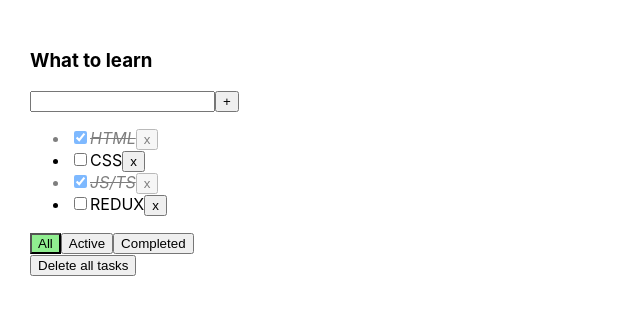
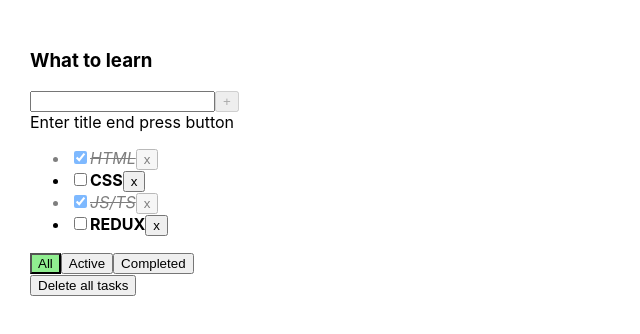
Before and after one commit to orlovaDev/todolist-01, a React (Vite) app: page / in a window 1280 px wide. Shown: the top 334 px of the page, without its empty margins (0-640 px from the left). Built offline with nearby package versions, Linux system fonts and the light colour scheme.

Commit message:
commit13

```diff
--- a/src/App.css
+++ b/src/App.css
@@ -5,6 +5,10 @@
 
 .app > div {
   margin-right: 50px;
+}
+
+.task {
+  font-weight: bold;
 }
 
 .error {
--- a/src/App.tsx
+++ b/src/App.tsx
@@ -2,6 +2,7 @@ import './App.css'
 import {TaskPropsType, TodolistItem} from "./TodolistItem.tsx";
 import {useState} from "react";
 import {v1, v4} from "uuid";
+import {getFilterTasks} from "./utilites/getFilteredTasks.tsx";
 
 
 export type FilterPropsType = 'all' | 'active' | 'completed'
@@ -24,7 +25,7 @@ export const App = () => {
     setTasks(nextState)
   }
 
-  const createTask = (title: string) => {
+  const createTask = (title: TaskPropsType["title"]) => {
     const newTask = {
       id: v4(),
       title: title,
@@ -48,13 +49,8 @@ export const App = () => {
   const changeFilter = (filter: FilterPropsType) => {
     setFilter(filter)
   }
-  let filteredTasks: TaskPropsType[] = tasks
-  if (filter === "active") {
-    filteredTasks = tasks.filter((task) => !task.isDone)
-  }
-  if (filter === "completed") {
-    filteredTasks = tasks.filter((task) => task.isDone)
-  }
+
+  const filteredTasks = getFilterTasks(tasks, filter)
 
   return (
     <div className="app">
--- a/src/Button.tsx
+++ b/src/Button.tsx
@@ -2,10 +2,11 @@ type ButtonPropsType = {
   title: string
   onClick?: () => void
   className?: string
+  disabled?: boolean
 }
 
-export const Button = ({title, onClick, className}: ButtonPropsType) => {
+export const Button = ({title, onClick, className, disabled}: ButtonPropsType) => {
   return (
-    <button onClick={onClick} className={className}>{title}</button>
+    <button onClick={onClick} className={className} disabled={disabled}>{title}</button>
   );
 };
--- a/src/TodolistItem.tsx
+++ b/src/TodolistItem.tsx
@@ -31,8 +31,8 @@ export const TodolistItem = ({
                              }: TodolistPropsType) => {
 
   // const [taskInput, setTaskInput] = useState("")
-  const [error, setError] = useState<string | null>(null)
-  const [taskTitle, setTaskTitle] = useState('')
+  const [error, setError] = useState(false)
+  const [taskInput, setTaskInput] = useState('')
 
   const tasksList = tasks.length === 0
     ? <span>Tasks list is empty</span>
@@ -51,7 +51,7 @@ export const TodolistItem = ({
                 checked={task.isDone}
                 onChange={changeTaskStatusHandler}
               />
-              <span>{task.title}</span>
+              <span className={task.isDone ? "task-done" : "task"}>{task.title}</span>
               <Button
                 title={"x"}
                 onClick={deleteTaskHandler}
@@ -62,21 +62,23 @@ export const TodolistItem = ({
       }</ul>
 
   const createTaskHandler = () => {
-    const trimmedTitle = taskTitle.trim()
+    const trimmedTitle = taskInput.trim()
     if (trimmedTitle) {
       createTask(trimmedTitle)
-      setTaskTitle('')
     } else {
-      setError('Title is required')
+      setError(true)
     }
+    setTaskInput('')
   }
-  const changeTaskTitleHandler = (event: ChangeEvent<HTMLInputElement>) => {
-    setTaskTitle(event.currentTarget.value)
-    setError(null)
+
+  const isTaskTitleValid = Boolean(taskInput.length) && taskInput.length <= 15
+  const setLocalTitleHandler = (e: ChangeEvent<HTMLInputElement>) => {
+    error && setError(false)
+    setTaskInput(e.currentTarget.value)
   }
 
   const createTaskOnEnterHandler = (event: KeyboardEvent<HTMLInputElement>) => {
-    if (event.key === 'Enter') {
+    if (event.key === 'Enter' && isTaskTitleValid) {
       createTaskHandler()
     }
   }
@@ -86,15 +88,18 @@ export const TodolistItem = ({
       <div>
         <input
           className = { error ? "error" : ""}
-          value={taskTitle}
-          onChange={changeTaskTitleHandler}
+          value={taskInput}
+          onChange={setLocalTitleHandler}
           onKeyDown={createTaskOnEnterHandler}
         />
         <Button
           title={'+'}
+          disabled={!isTaskTitleValid}
           onClick={createTaskHandler}
         />
-        {error && <div className={'error-message'}>{error}</div>}
+        {taskInput.length === 0 && <div style={{ color: error ? "red" : "inherit" }}>Enter title end press button</div>}
+        {isTaskTitleValid && <div>Max title length is 15 charters</div>}
+        {taskInput.length > 15 && <div style={{ color: "red" }}>Title length is too long</div>}
       </div>
       {tasksList}
       <div>
--- /dev/null
+++ b/src/utilites/getFilteredTasks.tsx
@@ -0,0 +1,16 @@
+import {TaskPropsType} from "../TodolistItem.tsx";
+import {FilterPropsType} from "../App.tsx";
+
+export const getFilterTasks = (tasks: TaskPropsType[], filter: FilterPropsType) => {
+  let filteredTasks = tasks
+
+  if (filter === "active") {
+    filteredTasks = tasks.filter(t => !t.isDone)
+  }
+
+  if (filter === "completed") {
+    filteredTasks = tasks.filter(t => t.isDone)
+  }
+
+  return filteredTasks
+}
```
